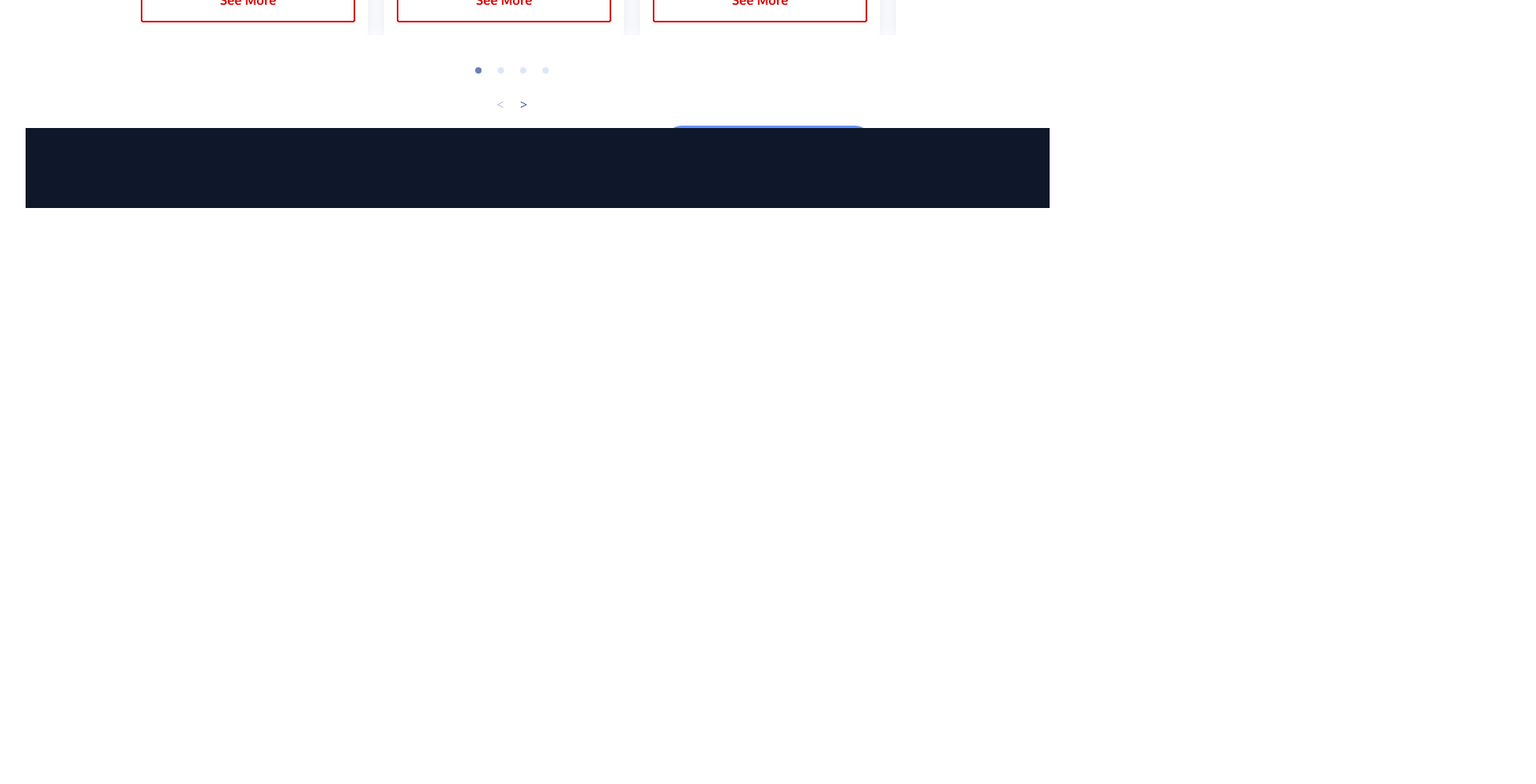
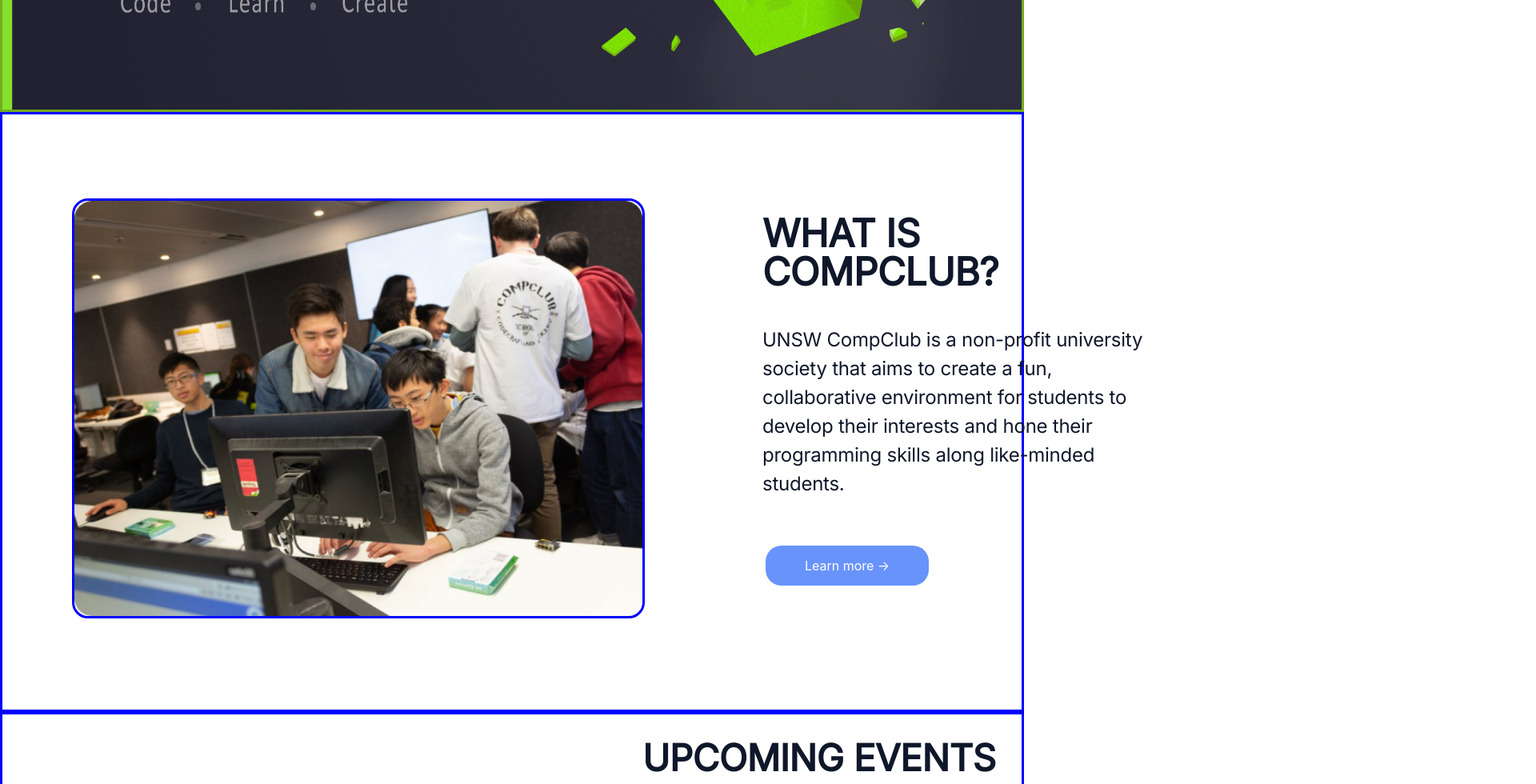
Before and after one commit to CSESoc-CompClub/cc-website-v2, a React (Create React App) app: page / in a window 1280 px wide. Shown: the part 540-1520 px from the top of the page at 80% size, 1920 px wide, since content can reach past the window. Before the commit the page ends 800 px from the top, so only its background shows below. Built offline with nearby package versions, Linux system fonts and the light colour scheme; the HTML template or start-up script is replaced by a standard one.

Commit message:
Changes
Design

```diff
--- a/package.json
+++ b/package.json
@@ -5,6 +5,7 @@
   "dependencies": {
     "@emotion/react": "^11.9.3",
     "@emotion/styled": "^11.9.3",
+    "@fontsource/inter": "^4.5.11",
     "@mui/material": "^5.9.0",
     "@testing-library/jest-dom": "^5.16.4",
     "@testing-library/react": "^13.3.0",
@@ -47,6 +48,6 @@
   },
   "devDependencies": {
     "react-scripts": "5.0.1",
-    "tailwindcss": "^3.1.4"
+    "tailwindcss": "^3.1.7"
   }
 }
--- a/src/pages/CSS/Home.scss
+++ b/src/pages/CSS/Home.scss
@@ -24,10 +24,6 @@
   padding: 0;
 }
 
-body {
-  font-family: Oxygen, sans-serif;
-  margin: 2rem;
-}
 
 .wrapper {
   display: grid;
--- a/src/pages/Home.jsx
+++ b/src/pages/Home.jsx
@@ -1,29 +1,16 @@
-import React from "react";
+import {React, useState} from "react";
 import Header from "../components/Header"
 import banner from "../assets/compclub_banner.png"
 import "./CSS/Home.scss"
+import about_image from "../assets/about_image.png"
 import AliceCarousel from 'react-alice-carousel';
 import 'react-alice-carousel/lib/alice-carousel.css';
-import { Button } from "@mui/material";
-import styled from "styled-components";
-import { color, fontSize } from "@mui/system";
+import "@fontsource/inter";
+
 /*Header - Navbar
  Banner - 1452 x 553
 
 */
-
-const BlueButton = styled(Button)`
-    position: absolute;
-    left: 800px;
-    background: #6893FB !important;
-    border-radius: 20px !important;
-    width: 257px !important;
-    height: 50px !important;
-    color: white !important;
-    `
-
-;
-
 
 const responsive = {
     0: { items: 1 },
@@ -46,7 +33,6 @@
     );
 }
 
-export default function Home() {
 const items = [
     <Card
         img="https://images.unsplash.com/photo-1536304929831-ee1ca9d44906?ixlib=rb-1.2.1&q=80&fm=jpg&crop=entropy&cs=tinysrgb&w=400&fit=max&ixid=eyJhcHBfaWQiOjE0NTg5fQ"
@@ -70,18 +56,95 @@
     />
 ]
 
+const thumbItems = (items, [setThumbIndex, setThumbAnimation]) => {
+    return items.map((item, i) => (
+        <div className="thumb" onClick={() => (setThumbIndex(i), setThumbAnimation(true))}>
+            {item}
+        </div>
+    ));
+};
+
+export default function Home() {
+    const [mainIndex, setMainIndex] = useState(0);
+    const [mainAnimation, setMainAnimation] = useState(false);
+    const [thumbIndex, setThumbIndex] = useState(0);
+    const [thumbAnimation, setThumbAnimation] = useState(false);
+    const [thumbs] = useState(thumbItems(items, [setThumbIndex, setThumbAnimation]));
+
+    const slideNext = () => {
+        if (!thumbAnimation && thumbIndex < thumbs.length - 1) {
+            setThumbAnimation(true);
+            setThumbIndex(thumbIndex + 1);
+        }
+    };
+
+    const slidePrev = () => {
+        if (!thumbAnimation && thumbIndex > 0) {
+            setThumbAnimation(true);
+            setThumbIndex(thumbIndex - 1);
+        }
+    };
+
+    const syncMainBeforeChange = (e) => {
+        setMainAnimation(true);
+    };
+
+    const syncMainAfterChange = (e) => {
+        setMainAnimation(false);
+
+        if (e.type === 'action') {
+            setThumbIndex(e.item);
+            setThumbAnimation(false);
+        } else {
+            setMainIndex(thumbIndex);
+        }
+    };
+
+    const syncThumbs = (e) => {
+        setThumbIndex(e.item);
+        setThumbAnimation(false);
+
+        if (!mainAnimation) {
+            setMainIndex(e.item);
+        }
+    };
+
     return (
         <>
-            <h1 style = {{fontSize:"48px", color : "#0F172A", fontFamily:"Inter", fontWeight:"600", position:"absolute", left:"700px"}}>UPCOMING EVENTS</h1>
-            <div className="wrapper">
-            <AliceCarousel
+            <div className='banner_Homepage'>
+                <img src={banner} />
+            </div>
+            <div className="mid_Homepage">
+                <div className="home_about_image"><img src={about_image} /></div>
+                <div className='what_is_compclub_homepage'>
+                    WHAT IS COMPCLUB?
+                </div>
+                <div className="mid_bio_text_homepage"> <p> UNSW CompClub is a non-profit university society that aims to create a fun, collaborative environment for students to develop their interests and hone their programming skills along like-minded students. </p> </div>
+                <button
+                    class="bg-blue-500 hover:bg-blue-700 text-white font-bold py-2 px-4 rounded-full"
+                    className='button_homepage_learn_more'
+                >
+                    <p style={{ color: "white" }}> Learn more → </p>
+                </button>
+            </div>
+            <div className="bottom_Homepage">
+                <div className="title_bottom_homepage">UPCOMING EVENTS</div>
+                <div className="carousel_div_bottom"> <AliceCarousel
                     mouseTracking
                     items={items}
                     responsive={responsive}
                     controlsStrategy="alternate"
                 />
                 </div>
-            <BlueButton>See More Events -</BlueButton>
+                <button
+                    class="bg-blue-500 hover:bg-blue-700 text-white font-bold py-2 px-4 rounded-full"
+                    className='button_homepage_events'
+                >
+                    <p style={{ color: "white" }}> Learn more → </p>
+                </button>
+
+
+            </div>
         </>
     )
 }
--- a/src/styles.css
+++ b/src/styles.css
@@ -28,8 +28,150 @@
   width: 100%;
   bottom: 0;
   height: 100px;
-  position: fixed;
+  position: relative;
   background-color: #0f172a;
+}
+
+.banner_Homepage {
+  position: relative;
+  height: 600px;
+  width: 100%;
+  border: 3px solid hsl(85, 68%, 40%);
+}
+.banner_Homepage img{
+  height: 100%;
+  width: 100%;
+}
+.mid_Homepage {
+  position: relative;
+  height: 750px;
+  width: 100%;
+  border: 3px solid blue;
+}
+
+.home_about_image {
+  position: relative;
+  height: 525px;
+  width:  716px;
+  top: 105px;
+  left: 87px;
+  border: 3px solid blue;
+  border-radius: 20px;
+}
+.home_about_image img {
+  height: 100%;
+  width: 100%;
+}
+
+.bottom_Homepage {
+  position: relative;
+  height: 850px;
+  width: 100%;
+  border: 3px solid blue;
+}
+
+.mid_bio_text_homepage {
+  position: relative;
+  height: 347px;
+  width: 500px;
+  bottom: 423px;
+  left: 950px;
+
+  font-family: 'Inter';
+  font-style: normal;
+  font-weight: 400;
+  font-size: 24px;
+  line-height: 36px;
+  /* or 150% */
+
+  display: flex;
+  align-items: center;
+  letter-spacing: -0.25px;
+
+  color: #0F172A;
+}
+.homepage_about_image {
+  position: absolute;
+  width: 616px;
+  height: 475px;
+  left: 87px;
+  top: 134px;
+
+  border-radius: 20px;
+}
+
+.button_homepage_learn_more {
+  position: relative;
+  width: 204px;
+  height: 50px;
+  left: 954px;
+  bottom: 429px;
+
+  background: #6893FB;
+  border-radius: 20px;
+}
+
+.button_homepage_events {
+  position: relative;
+  width: 204px;
+  height: 50px;
+  left: 894px;
+  top: 250px;
+  background: #6893FB;
+  border-radius: 20px;
+}
+
+.what_is_compclub_homepage {
+  position: relative;
+  width: 300px;
+  bottom: 400px;
+  left: 950px;
+
+  font-family: 'Inter';
+  font-style: normal;
+  font-weight: 800;
+  font-size: 48px;
+  line-height: 48px;
+  /* or 100% */
+
+  display: flex;
+  align-items: center;
+  letter-spacing: -0.5px;
+
+  color: #0F172A;
+}
+
+.carousel_div_bottom {
+  position: relative;
+  height: 400px;
+  width: 1000px;
+  top: 120px;
+  left: 500px;
+  border : 3px solid red;
+}
+
+.carousel_div_bottom Alicecarousel {
+  width: 10%;
+  height: 10%;
+}
+
+.title_bottom_homepage {
+  position: relative;
+  top: 30px;
+  left: 800px;
+
+  font-family: 'Inter';
+  font-style: normal;
+  font-weight: 800;
+  font-size: 46px;
+  line-height: 48px;
+  /* or 100% */
+
+  display: flex;
+  align-items: center;
+  letter-spacing: -0.5px;
+
+  color: #0F172A;
 }
 
 .logo {
```
Also changed, not shown: src/pages/CSS/Styled.js (deleted, +0 -8 lines), src/assets/about_image.png (added), 2 other files (tests, documents, lock files or other folders). Lines whose indentation alone changed are shown as unchanged.
